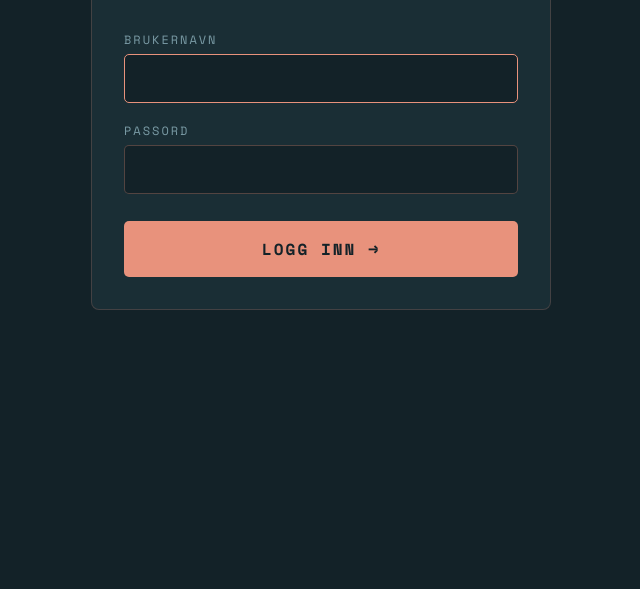
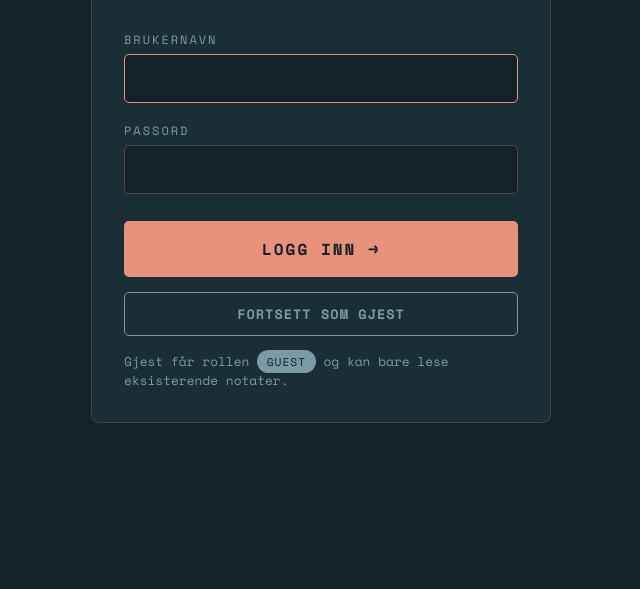
Before and after one commit to matszook/Wombo-Kombo, a Flask app: page /login in a window 1280 px wide. Shown: the part 259-848 px from the top of the page, without its empty margins (319-959 px from the left). Run offline with Flask 3, Linux system fonts and the light colour scheme.

Commit message:
Add guest login and block guest deletes

```diff
--- a/app.py
+++ b/app.py
@@ -104,6 +104,13 @@ def login():
                 return redirect(url_for('dashboard'))
             flash('Feil brukernavn eller passord.', 'error')
 
+        elif action == 'guest':
+            session['username'] = 'guest'
+            session['role'] = 'guest'
+            session['name'] = 'Gjest'
+            flash('Du fortsetter som gjest. Du kan lese, men ikke poste eller slette notater.', 'success')
+            return redirect(url_for('dashboard'))
+
         elif action == 'register':
             username = request.form.get('reg_username', '').strip()
             password = request.form.get('reg_password', '')
@@ -167,6 +174,10 @@ def legg_til_notat():
 @app.route('/notattavle/slett/<int:index>', methods=['POST'])
 @login_required
 def slett_notat(index):
+    if session.get('role') == 'guest':
+        flash('Gjester kan ikke slette notater.', 'error')
+        return redirect(url_for('notattavle'))
+
     notater = load_notater()
     real_index = len(notater) - 1 - index
     if 0 <= real_index < len(notater):
--- a/templates/login.html
+++ b/templates/login.html
@@ -27,6 +27,13 @@
                 </div>
                 <button type="submit" class="submit-btn">LOGG INN →</button>
             </form>
+            <form method="POST" style="margin-top: 0.9rem;">
+                <input type="hidden" name="action" value="guest">
+                <button type="submit" class="btn btn-muted" style="width: 100%;">FORTSETT SOM GJEST</button>
+            </form>
+            <p style="margin-top: 1rem; font-size: 0.8rem; color: var(--text-muted); font-family: 'Space Mono', monospace;">
+                Gjest får rollen <span class="role-badge role-guest">guest</span> og kan bare lese eksisterende notater.
+            </p>
         </div>
     </div>
 
@@ -63,4 +70,4 @@
         el.classList.add('active');
     }
 </script>
-{% endblock %}r
+{% endblock %}
```
